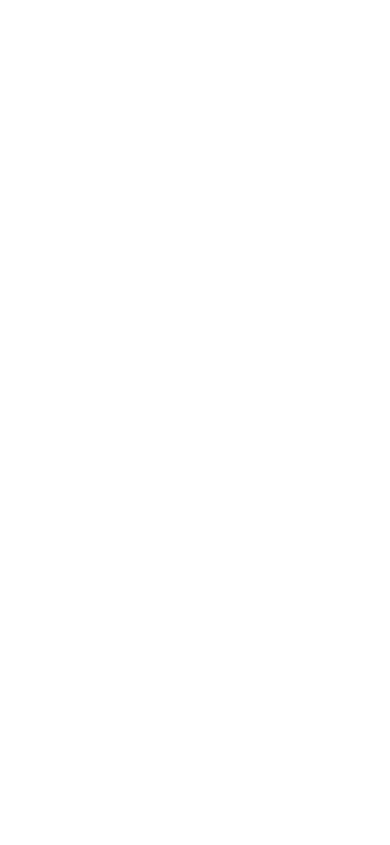
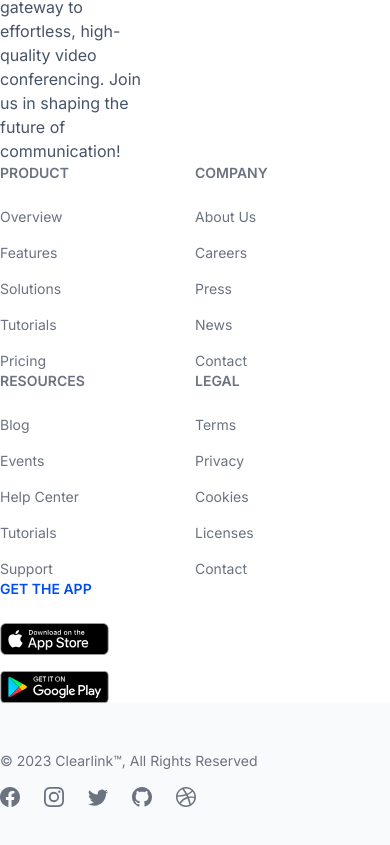
Before and after one commit to CatherineKiiru/clearlink, a React (Vite) app: page / in a window 390 px wide. Shown: the part 5646-6491 px from the top of the page. Before the commit the page ends 5561 px from the top, so only its background shows below. Built offline with nearby package versions, Linux system fonts and the light colour scheme.

Commit message:
completed desktop states

```diff
--- /dev/null
+++ b/src/components/Footer.tsx
@@ -0,0 +1,112 @@
+'use client';
+
+import { Footer } from 'flowbite-react';
+import React from 'react';
+import {
+  BsDribbble,
+  BsFacebook,
+  BsGithub,
+  BsInstagram,
+  BsTwitter,
+} from 'react-icons/bs';
+
+function FooterSection() {
+  return (
+    <Footer className=' shadow-none border-none'>
+      <div className="w-full ">
+        <div className="md:mb-12 container mx-auto grid w-full justify-between sm:flex sm:justify-between md:flex md:grid-cols-1">
+          <div className='w-1/2 space-y-6'>
+            <Footer.Brand
+              href=""
+              src="/src/images/clearlink-logo.png"
+              alt="CLearLink Logo"
+              name="Clearlink"
+            />
+            <h1 className='w-3/4 text-[#475467]'>
+              ClearLink is your gateway to effortless, high-quality video
+              conferencing. Join us in shaping the future of communication!
+            </h1>
+          </div>
+          <div className="grid grid-cols-2 sm:mt-4 sm:grid-cols-5 sm:gap-6 w-full">
+            <div>
+              <Footer.Title title="Product" />
+              <Footer.LinkGroup col>
+                <Footer.Link href="#">Overview</Footer.Link>
+                <Footer.Link href="#">Features</Footer.Link>
+                <Footer.Link href="#">Solutions</Footer.Link>
+                <Footer.Link href="#">Tutorials</Footer.Link>
+                <Footer.Link href="#">Pricing</Footer.Link>
+
+              </Footer.LinkGroup>
+            </div>
+            <div>
+              <Footer.Title title="Company" />
+              <Footer.LinkGroup col>
+                <Footer.Link href="#">About Us</Footer.Link>
+                <Footer.Link href="#">Careers</Footer.Link>
+                <Footer.Link href="#">Press</Footer.Link>
+                <Footer.Link href="#">News</Footer.Link>
+                <Footer.Link href="#">Contact</Footer.Link>
+              </Footer.LinkGroup>
+            </div>
+            <div>
+              <Footer.Title title="Resources" />
+              <Footer.LinkGroup col>
+                <Footer.Link href="#">Blog</Footer.Link>
+                <Footer.Link href="#">Events</Footer.Link>
+                <Footer.Link href="#">Help Center</Footer.Link>
+                <Footer.Link href="#">Tutorials</Footer.Link>
+                <Footer.Link href="#">Support</Footer.Link>
+              </Footer.LinkGroup>
+            </div>
+
+            <div>
+              <Footer.Title title="Legal" />
+              <Footer.LinkGroup col>
+                <Footer.Link href="#">Terms</Footer.Link>
+                <Footer.Link href="#">Privacy</Footer.Link>
+                <Footer.Link href="#">Cookies</Footer.Link>
+                <Footer.Link href="#">Licenses</Footer.Link>
+                <Footer.Link href="#">Contact</Footer.Link>
+              </Footer.LinkGroup>
+            </div>
+            <div className=''>
+              <Footer.Title title="Get the app" className='text-[#004EEB] '/>
+              <Footer.LinkGroup col>
+              <Footer.Brand
+              href=""
+              src="/src/images/appstore-badge.svg"
+              alt="App store download link"
+              name="App store"
+              className=''
+            />
+            <Footer.Brand
+              href=""
+              src="/src/images/playstore-badge.svg"
+              alt="playstore logo"
+              name="Playstore"
+            />
+
+              </Footer.LinkGroup>
+            </div>
+          </div>
+        </div>
+        <div className='bg-[#F9FAFB] py-12'>
+        <div className="container mx-auto w-full sm:flex sm:items-center sm:justify-between ">
+          <Footer.Copyright href="#" by="Clearlink™, All Rights Reserved" year={2023} />
+          <div className="mt-4 flex space-x-6 sm:mt-0 sm:justify-center">
+            <Footer.Icon href="#" icon={BsFacebook} />
+            <Footer.Icon href="#" icon={BsInstagram} />
+            <Footer.Icon href="#" icon={BsTwitter} />
+            <Footer.Icon href="#" icon={BsGithub} />
+            <Footer.Icon href="#" icon={BsDribbble} />
+          </div>
+          </div>
+
+        </div>
+      </div>
+    </Footer>
+  );
+}
+
+export default FooterSection;
--- a/src/components/Hero.tsx
+++ b/src/components/Hero.tsx
@@ -17,7 +17,7 @@
             Talk to sales
           </Button>
 
-          <Button className="hidden md:mx-0 px-4 md:block rounded-full  text-button-blue">
+          <Button className="hidden md:mx-0 px-4 bg-white md:block rounded-full  text-button-blue">
             <span className="flex gap-4 ">
               <img className="" src="/src/images/ai-bot.svg" alt="" />
               <h1 className="mt-1">Discover AI assistant</h1>
--- a/src/main.tsx
+++ b/src/main.tsx
@@ -9,6 +9,7 @@
 import Support from './components/Support.tsx';
 import Signup from './components/Signup.tsx';
 import { ThemeProvider } from '@material-tailwind/react';
+import FooterSection from './components/Footer.tsx';
 
 ReactDOM.createRoot(document.getElementById('root') as HTMLElement).render(
   <React.StrictMode>
@@ -20,6 +21,7 @@
       <Testimonals />
       <Support />
       <Signup />
+      <FooterSection />
     </ThemeProvider>
   </React.StrictMode>
 );
```
Also changed, not shown: src/images/appstore-badge.svg (added), src/images/playstore-badge.svg (added).
